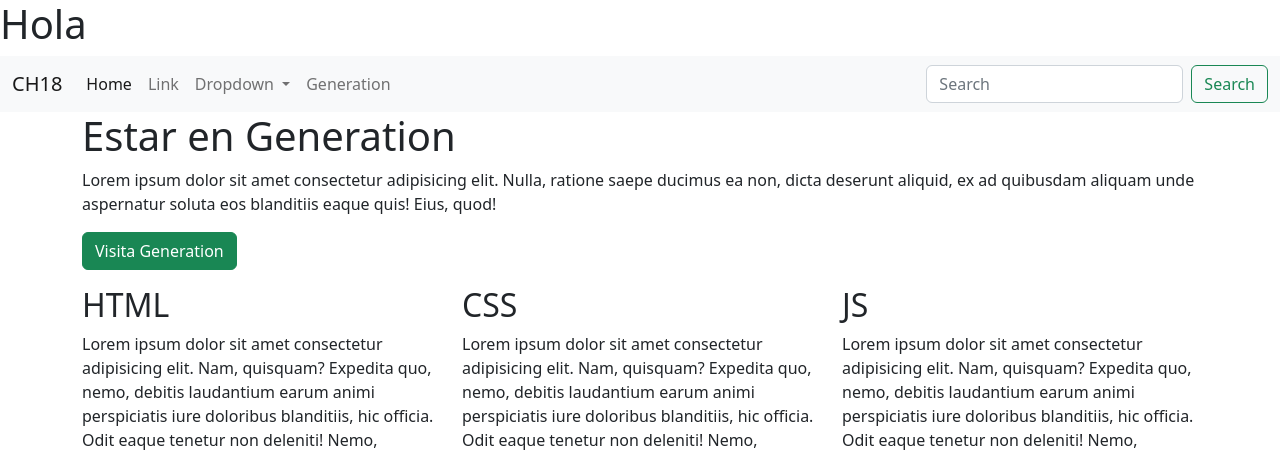
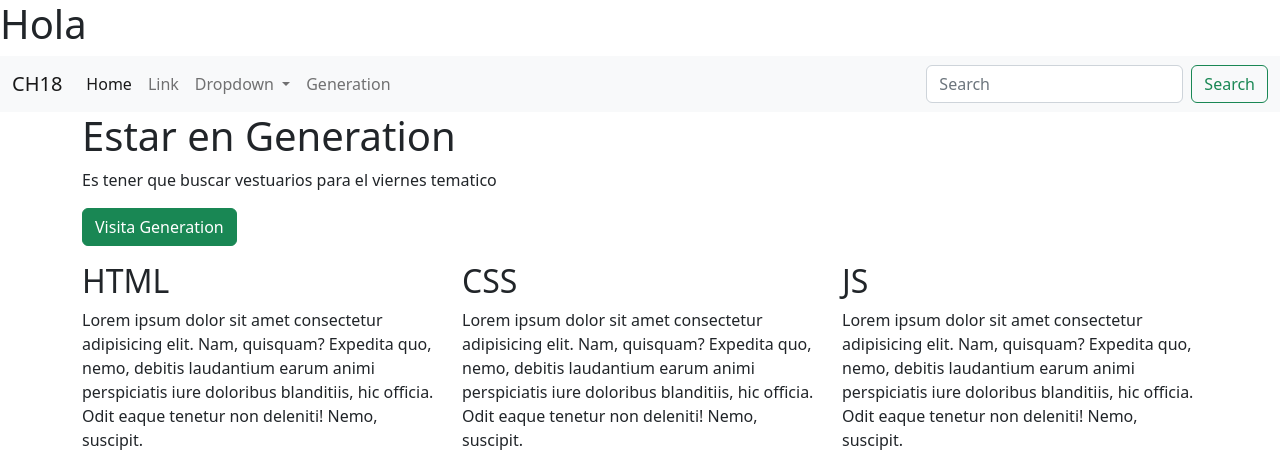
Before and after one commit to ElizabethCrisostomo09/Saoko, a plain HTML site: page index.html in a window 1280 px wide. Shown: the top 452 px of the page. Drawn offline with Linux system fonts and the light colour scheme.

Commit message:
Ci: cambio de titulo en la descripcion de generation

```diff
--- a/index.html
+++ b/index.html
@@ -67,8 +67,7 @@
     <div class="row">
       <div>
         <h1>Estar en Generation</h1>
-        <p>Lorem ipsum dolor sit amet consectetur adipisicing elit. Nulla, ratione saepe ducimus ea non, dicta deserunt
-          aliquid, ex ad quibusdam aliquam unde aspernatur soluta eos blanditiis eaque quis! Eius, quod!</p>
+        <p>Es tener que buscar vestuarios para el viernes tematico</p>
         <p> <a href="https://mexico.generation.org/" target="_blank" class="btn btn-success">Visita Generation</a></p>
       </div>
     </div>
```
